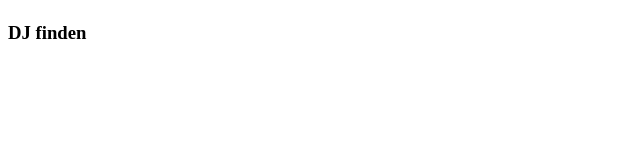
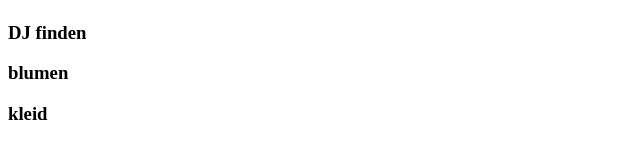
Before and after one commit to AlexRyzhkova/todo, a React (Create React App) app: page / in a window 1280 px wide. Shown: the part 186-344 px from the top of the page, without its empty margins (0-640 px from the left). Built offline with nearby package versions, Linux system fonts and the light colour scheme; data requests are answered from the project's data file.

Commit message:
Create form and post new task to api

```diff
--- a/db.json
+++ b/db.json
@@ -24,6 +24,22 @@
       "task": "DJ finden",
       "titel": "DJ",
       "id": 4
+    },
+    {
+      "title": "kleid",
+      "id": 5
+    },
+    {
+      "title": "",
+      "id": 6
+    },
+    {
+      "task": "blumen",
+      "id": 7
+    },
+    {
+      "task": "kleid",
+      "id": 8
     }
   ]
 }
--- a/src/App.js
+++ b/src/App.js
@@ -1,7 +1,7 @@
 import React from "react";
 import "./App.css";
 
-import { BrowserRouter as Router, Switch, Route, Link } from "react-router-dom";
+import { BrowserRouter as Router, Switch, Route } from "react-router-dom";
 import AddTask from "./pages/AddTask";
 import Home from "./pages/Home";
 
--- a/src/api/postToDo.js
+++ b/src/api/postToDo.js
@@ -1,8 +1,14 @@
-export default async function postToDo(taskName) {
-  const response = await fetch("http://localhost:3000/wedding", {
+export default async function postToDo(todo) {
+  const response = await fetch("http://localhost:3333/wedding", {
     method: "POST",
     headers: { "Content-Type": "application/json" },
-    body: JSON.stringify({ task: taskName }),
+    body: JSON.stringify(todo),
   });
-  return response.ok;
+
+  if (!response.ok) {
+    throw response;
+  }
+
+  const result = await response.json();
+  return result;
 }
--- a/src/pages/AddTask.js
+++ b/src/pages/AddTask.js
@@ -3,19 +3,23 @@ import { Link } from "react-router-dom";
 import postToDo from "../api/postToDo";
 
 function AddTask() {
-  function addToDo() {
-    postToDo("DJ finden");
-  }
-  const [title, setTitel] = React.useState("");
+  // function addToDo() {
+  //   postToDo("DJ finden");
+  // }
+  const [title, setTitle] = React.useState("");
+  // const [task, setTitle] = React.useState("");
 
   function handleTitelChange(event) {
-    setTitel(event.target.value);
+    setTitle(event.target.value);
   }
 
-  function handleSubmit(event) {
+  async function handleSubmit(event) {
     event.preventDefault();
-    alert("Submitted" + title);
-    console.log(title);
+    const todo = {
+      task: title,
+    };
+    await postToDo(todo);
+    setTitle("");
   }
 
   return (
@@ -23,17 +27,18 @@ function AddTask() {
       <form onSubmit={handleSubmit}>
         <label>
           Titel:
-          <input
-            type="text"
-            name="titel"
-            value={title}
-            onChange={handleTitelChange}
-          />
+          <input name="title" value={title} onChange={handleTitelChange} />
         </label>
+
+        {/* <label>
+          Titel:
+          <input name="task" value={task} onChange={handleTaskChange} />
+        </label> */}
+
         <input type="submit" value="Add task" />
       </form>
 
-      <Link to="/add">Tasks</Link>
+      <Link to="/">Tasks</Link>
     </>
   );
 }
--- a/src/pages/Home.js
+++ b/src/pages/Home.js
@@ -16,7 +16,7 @@ function Home() {
 
   return (
     <>
-      <Link to="/">Add Task</Link>
+      <Link to="/add">Add Task</Link>
       {toDos?.map((todo) => (
         <h3 key={todo.id}>{todo.task}</h3>
       ))}
```
